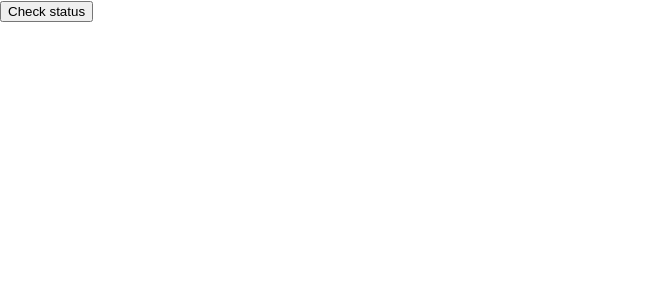
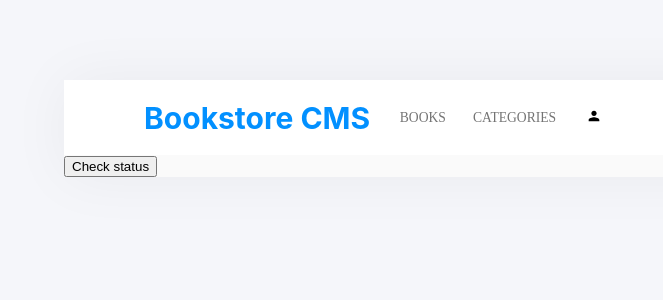
Before and after one commit to Mutai-Gilbert/BookStore, a React (Create React App) app: page /categories in a window 1280 px wide. Shown: the top 300 px of the page, without its empty margins (0-663 px from the left). Built offline with nearby package versions, Linux system fonts and the light colour scheme.

Commit message:
Added new files

```diff
--- a/package.json
+++ b/package.json
@@ -10,7 +10,9 @@
     "axios": "^1.3.5",
     "prop-types": "^15.8.1",
     "react": "^18.2.0",
+    "react-circular-progressbar": "^2.1.0",
     "react-dom": "^18.2.0",
+    "react-icons": "^4.8.0",
     "react-redux": "^8.0.5",
     "react-router-dom": "^6.10.0",
     "react-scripts": "5.0.1",
--- a/src/App.css
+++ b/src/App.css
@@ -1,3 +1,61 @@
+:root {
+  --azure: #0290ff;
+  --cool-blue: #4386bf;
+  --pale-grey: #f5f6fa;
+  --white: #fff;
+  --black-5: rgba(0, 0, 0, 0.05);
+  --black-two: #121212;
+  --font-mont: montserrat, 'san-serif';
+  --font-roboto: robotoslab, 'san-serif';
+}
+
+body {
+  background-color: var(--pale-grey);
+}
+
+.container {
+  margin: 5em 4em;
+  background-color: #fafafa;
+  border-radius: 4px;
+  box-shadow: 0 0 60px 0 var(--black-5);
+}
+
+nav {
+  display: flex;
+  align-items: center;
+  padding: 0 5em;
+  background-color: var(--white);
+  margin: 0;
+  height: 4.7rem;
+  position: relative;
+}
+
+.header {
+  color: var(--azure);
+  font-size: 1.875rem;
+  font-weight: bold;
+}
+
+nav ul {
+  list-style: none;
+  margin: 0;
+}
+
+.link {
+  text-decoration: none;
+  padding: 0 1em;
+  color: rgba(0, 0, 0, 0.548);
+  font-family: var(--font-mont);
+  font-size: 0.85rem;
+  font-weight: normal;
+  text-transform: uppercase;
+}
+
+.link:active,
+.link:focus,
+.link:hover {
+  color: var(--black-two);
+}
 .books {
   max-width: 800px;
   margin: 0 auto;
--- a/src/App.js
+++ b/src/App.js
@@ -5,13 +5,13 @@ import Books from './components/books';
 import Categories from './components/categories';
 
 const App = () => (
-  <>
+  <div className="container">
     <Navbar />
     <Routes>
       <Route path="/" element={<Books />} />
       <Route path="/categories" element={<Categories />} />
     </Routes>
-  </>
+  </div>
 );
 
 export default App;
--- a/src/components/addNewBook.js
+++ b/src/components/addNewBook.js
@@ -9,18 +9,21 @@ const AddNewBook = () => {
   const [newBook, setNewBook] = useState({ title: '', author: '', category: '' });
 
   const handleBookTitle = (e) => {
-    if (e.target.value.length) {
+    if (e.target.value) {
       setNewBook({ ...newBook, title: e.target.value });
     }
   };
   const handleBookAuthor = (e) => {
-    if (e.target.value.length) {
+    if (e.target.value) {
       setNewBook({ ...newBook, author: e.target.value });
     }
   };
   const handleBookSubmit = () => {
     const bookInfo = {
-      item_id: uuidv4(), ...newBook,
+      item_id: uuidv4(),
+      title: newBook.title,
+      author: newBook.author,
+      category: 'not defined',
     };
     dispatch(addBook(bookInfo));
     document.querySelector('form').reset();
--- a/src/components/books.js
+++ b/src/components/books.js
@@ -1,5 +1,7 @@
-import React, { useEffect } from 'react';
+import React, { useEffect, useState } from 'react';
 import { useDispatch, useSelector } from 'react-redux';
+import { CircularProgressbar } from 'react-circular-progressbar';
+import 'react-circular-progressbar/dist/styles.css';
 import { removeBook, getBooks } from '../redux/books/booksSlice';
 import '../App.css';
 import AddNewBook from './addNewBook';
@@ -7,6 +9,7 @@ import AddNewBook from './addNewBook';
 const Books = () => {
   const { isLoading } = useSelector((state) => state.books);
   const theBooks = useSelector((state) => state.books.books);
+  const [progress, setProgress] = useState(50);
 
   const dispatch = useDispatch();
 
@@ -22,6 +25,12 @@ const Books = () => {
       <h1>Loading...</h1>
     );
   }
+  const handlePercentage = () => {
+    let percentage = progress;
+    if (percentage < 100) {
+      setProgress(percentage += 1);
+    }
+  };
 
   const displayBooks = () => {
     if (Object.keys(theBooks).length > 0) {
@@ -38,6 +47,8 @@ const Books = () => {
                   <span className="title">{title}</span>
                   <span className="category">{category}</span>
                 </div>
+                <div className="actions">
+                  <button type="button" className="comment actionBtn">Comments</button>
                   <button
                     type="submit"
                     className="removeBookButton"
@@ -47,6 +58,33 @@ const Books = () => {
                   >
                     Remove
                   </button>
+                  <button type="button" className="actionBtn">Edit</button>
+                </div>
+                <div className="percentage">
+                  <CircularProgressbar
+                    value={progress}
+                    className="progressBar"
+                  />
+                  <div className="numberPercentage">
+                    <span>
+                      {progress}
+                      %
+                    </span>
+                    <p>Completed</p>
+                  </div>
+                </div>
+                <div className="progressSection">
+                  <h2 className="currentChapter">CURRENT CHAPTER</h2>
+                  <p className="chapter">Chapter 5</p>
+                  <button
+                    type="button"
+                    onClick={handlePercentage}
+                    className="updateProgress"
+                  >
+                    UPDATE PROGRESS
+                  </button>
+                </div>
+                <div />
               </li>
             );
           })}
--- a/src/components/navbar.js
+++ b/src/components/navbar.js
@@ -1,17 +1,21 @@
 import React from 'react';
 import { Link } from 'react-router-dom';
 import '../App.css';
+import { MdPerson } from 'react-icons/md';
 
-const Navbar = () => {
+const Navbar = () => (
   <nav>
-    <h1> BookStore </h1>
+    <h1 className="header">Bookstore CMS</h1>
     <ul>
       <li>
         <Link to="/" className="link"> Books </Link>
         <Link to="/categories" className="link"> Categories </Link>
       </li>
     </ul>
+    <div className="oval">
+      <MdPerson className="profile" />
+    </div>
+  </nav>
+);
 
-  </nav>;
-};
 export default Navbar;
--- a/src/redux/books/booksSlice.js
+++ b/src/redux/books/booksSlice.js
@@ -68,10 +68,14 @@ const booksSlice = createSlice({
         ...state,
         isLoading: false,
       }))
-      .addCase(removeBook.fulfilled, (state, action) => ({
-        ...state,
-        books: state.books.filter((book) => book.id !== action.payload),
-      }))
+      .addCase(removeBook.fulfilled, (state, action) => {
+        const newBooksList = state.books.filter((book) => book.item_id !== action.payload.id);
+        return {
+          ...state,
+          books: newBooksList,
+          isLoading: true,
+        };
+      })
       .addCase(removeBook.rejected, (state) => ({
         ...state,
         isLoading: false,
```
Also changed, not shown: 1 other file (tests, documents, lock files or other folders). Lines whose indentation alone changed are shown as unchanged.
